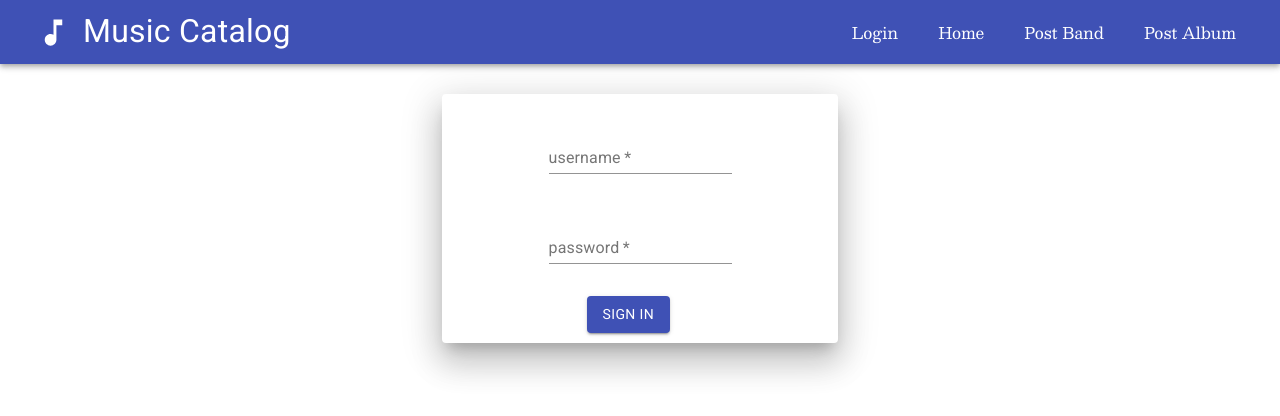
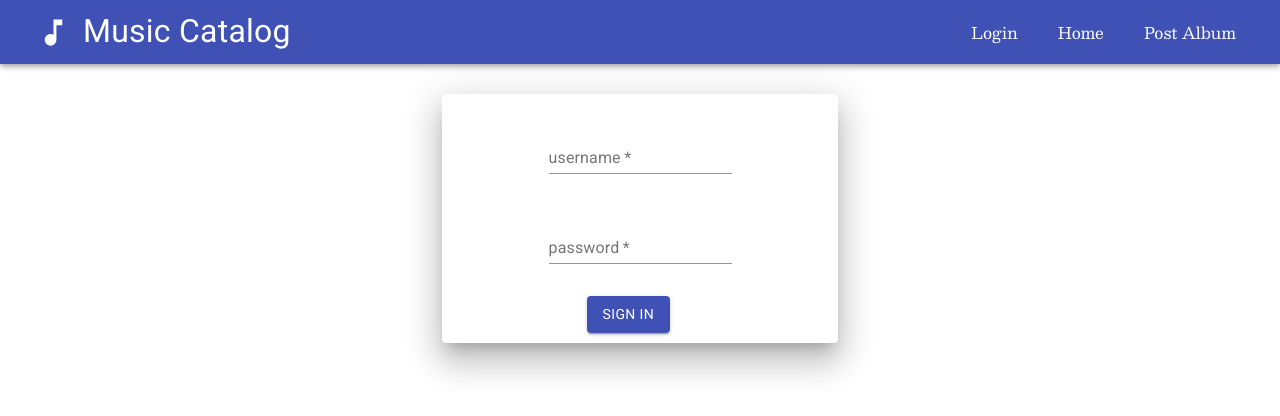
Before and after one commit to JamesMessina/my-music-library-app, a React (Create React App) app: page / in a window 1280 px wide. Shown: the top 416 px of the page. Built offline with nearby package versions, Linux system fonts and the light colour scheme; no server answers; a web font is replaced by a local one.

Commit message:
fixed link in nav

```diff
--- a/src/components/Navigation.js
+++ b/src/components/Navigation.js
@@ -23,9 +23,6 @@
                         <Link to="/dashboard">Home</Link>
                     </li>
                     <li className="nav-list-item">
-                        <Link to="/dashboard">Post Band</Link>
-                    </li>
-                    <li className="nav-list-item">
                         <Link to="/import">Post Album</Link>
                     </li>
                 </ul>
```
